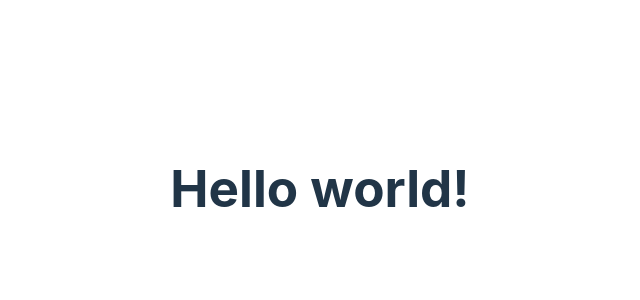
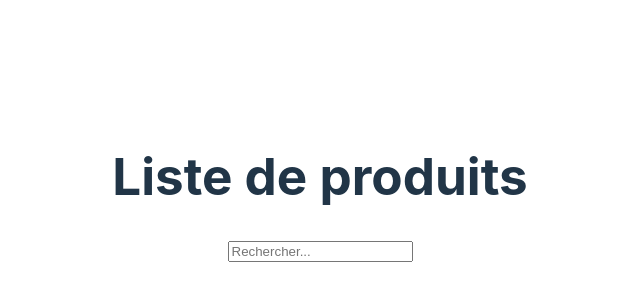
Before and after one commit to MaloSRT/ipssi-reactjs-tp2, a React (Vite) app: page / in a window 1280 px wide. Shown: the part 212-512 px from the top of the page, without its empty margins (320-960 px from the left). Built offline with nearby package versions, Linux system fonts and the light colour scheme.

Commit message:
Ajout barre de recherche

```diff
--- a/src/App.tsx
+++ b/src/App.tsx
@@ -1,9 +1,27 @@
+import { useState } from "react";
 import "./App.css";
 
 export default function App() {
+  // On utilise useState pour stocker la valeur de l'input de recherche
+  const [searchTerm, setSearchTerm] = useState("");
+
+  // La fonction handleChange permet de mettre à jour dynamiquement la valeur de searchTerm
+  const handleChange = (e: React.ChangeEvent<HTMLInputElement>) => {
+    setSearchTerm(e.target.value);
+  };
+
   return (
     <div className="App">
-      <h1>Hello world!</h1>
+      <h1>Liste de produits</h1>
+      <input
+        type="text"
+        name="product_name"
+        id="product_name"
+        placeholder="Rechercher..."
+        value={searchTerm}
+        onChange={handleChange}
+      />
+      <br />
     </div>
   );
 }
```
